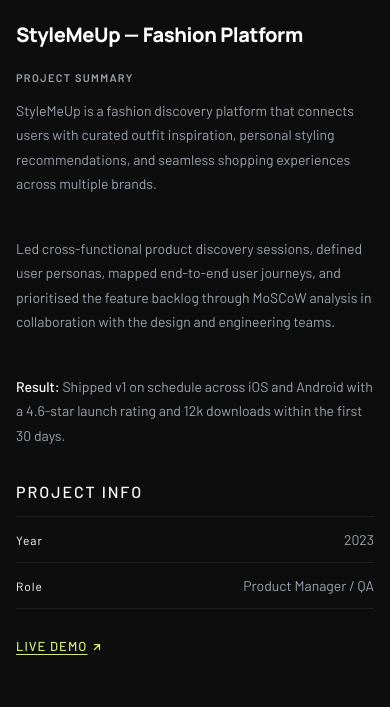
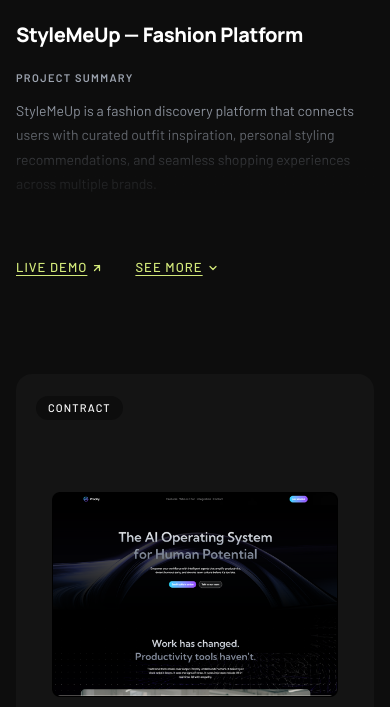
Before and after one commit to Saviourise/sam-portfolio, a React (Vite) app: page /work in a window 390 px wide. Shown: the part 762-1469 px from the top of the page. Built offline with nearby package versions, Linux system fonts and the light colour scheme; a web font is replaced by a local one.

Commit message:
Implement collapsible project summary in ProjectCard component, enhancing mobile experience with 'See More' functionality and improved styling for links and overlays.

```diff
--- a/src/components/sections/ProductHighlights/ProjectCard.tsx
+++ b/src/components/sections/ProductHighlights/ProjectCard.tsx
@@ -1,3 +1,4 @@
+import { useState } from 'react'
 import { Link } from 'react-router-dom'
 
 interface InfoRow {
@@ -30,6 +31,8 @@
   )
 }
 
+const linkClass = 'font-body font-medium text-[13px] uppercase tracking-[0.08em] text-accent underline underline-offset-[3px] inline-flex items-center gap-1 transition-opacity duration-200 hover:opacity-70'
+
 export default function ProjectCard({
   badge,
   image,
@@ -40,6 +43,8 @@
   info,
   links,
 }: ProjectCardProps) {
+  const [expanded, setExpanded] = useState(false)
+
   return (
     <div className="flex gap-8 lg:gap-20 items-start flex-col md:flex-row">
 
@@ -69,6 +74,13 @@
           {title}
         </h3>
 
+        {/* Collapsible body — truncated on mobile, full on md+ */}
+        <div className="relative">
+          <div
+            className={`flex flex-col gap-6 overflow-hidden transition-[max-height] duration-500 ease-in-out ${
+              expanded ? 'max-h-[2000px]' : 'max-h-[160px] md:max-h-[2000px]'
+            }`}
+          >
             <div className="flex flex-col gap-3">
               <span className="font-body text-[11px] font-bold uppercase tracking-[0.12em] text-muted">
                 Project Summary
@@ -98,31 +110,41 @@
               ))}
               <div className="border-t border-border" />
             </div>
+          </div>
 
-        <div className="flex items-center gap-8 mt-1">
+          {/* Fade overlay when collapsed on mobile */}
+          {!expanded && (
+            <div className="md:hidden absolute bottom-0 inset-x-0 h-32 bg-gradient-to-t from-bg via-bg/80 to-transparent pointer-events-none" />
+          )}
+        </div>
+
+        {/* Links row — all CTAs side by side */}
+        <div className="flex items-center gap-8 mt-1 flex-wrap">
           {links.map((link, i) =>
             link.href.startsWith('/') ? (
-              <Link
-                key={i}
-                to={link.href}
-                className="font-body font-medium text-[13px] uppercase tracking-[0.08em] text-accent underline underline-offset-[3px] inline-flex items-center gap-1 transition-opacity duration-200 hover:opacity-70"
-              >
+              <Link key={i} to={link.href} className={linkClass}>
                 {link.label}
                 <ArrowUpRightIcon />
               </Link>
             ) : (
-              <a
-                key={i}
-                href={link.href}
-                target="_blank"
-                rel="noopener noreferrer"
-                className="font-body font-medium text-[13px] uppercase tracking-[0.08em] text-accent underline underline-offset-[3px] inline-flex items-center gap-1 transition-opacity duration-200 hover:opacity-70"
-              >
+              <a key={i} href={link.href} target="_blank" rel="noopener noreferrer" className={linkClass}>
                 {link.label}
                 <ArrowUpRightIcon />
               </a>
             )
           )}
+
+          {/* See More / See Less — mobile only */}
+          <button
+            onClick={() => setExpanded(e => !e)}
+            className={`md:hidden ${linkClass}`}
+          >
+            {expanded ? 'See Less' : 'See More'}
+            <svg width="12" height="12" viewBox="0 0 24 24" fill="none" stroke="currentColor" strokeWidth="2.5" strokeLinecap="round" strokeLinejoin="round"
+              className={`transition-transform duration-300 ${expanded ? 'rotate-180' : ''}`}>
+              <path d="M6 9l6 6 6-6" />
+            </svg>
+          </button>
         </div>
 
       </div>
```
Lines whose indentation alone changed are shown as unchanged.
